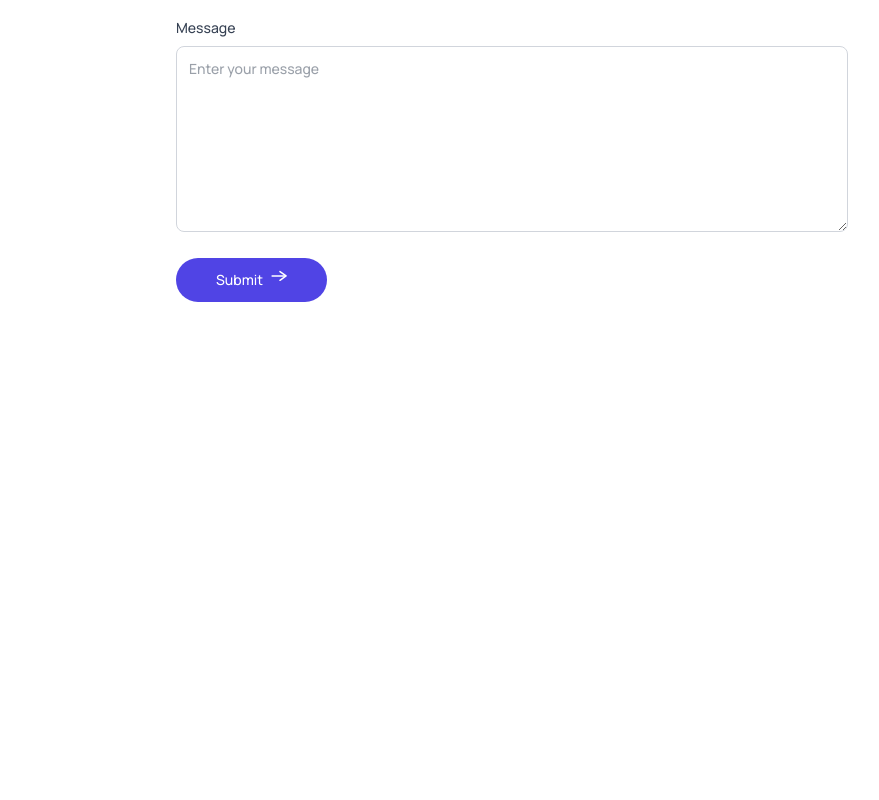
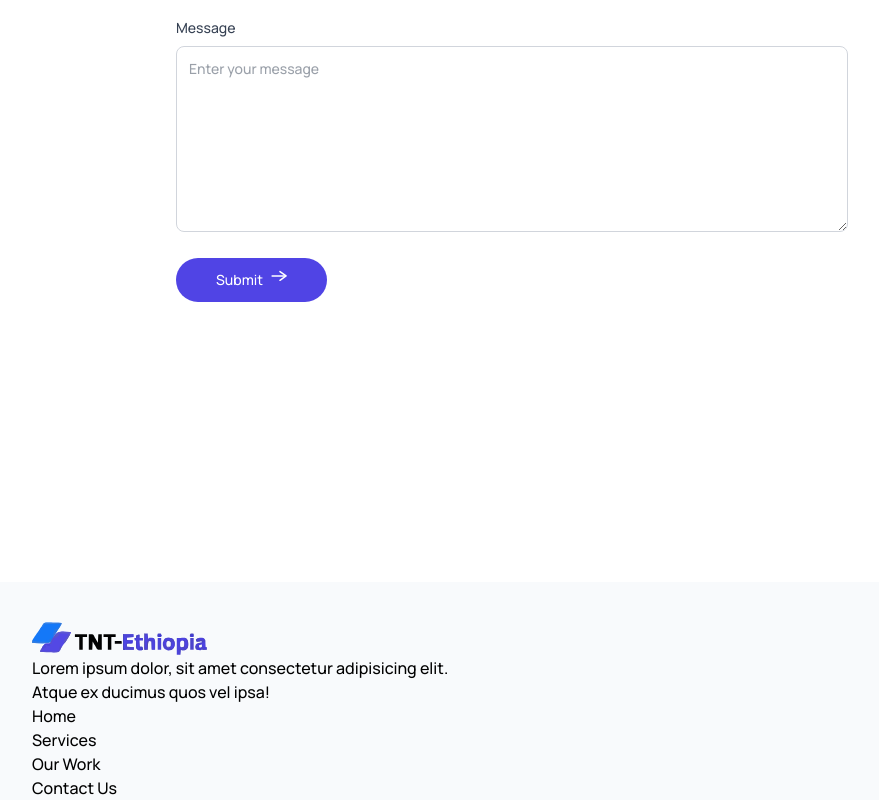
Before and after one commit to natitam1/tnt_ethiopia, a React (Vite) app: page / in a window 1280 px wide. Shown: the part 3579-4379 px from the top of the page, without its empty margins (128-1007 px from the left). Before the commit the page ends 4001 px from the top, so only its background shows below. Built offline with nearby package versions, Linux system fonts and the light colour scheme.

Commit message:
Add footer section

```diff
--- a/src/App.jsx
+++ b/src/App.jsx
@@ -7,6 +7,7 @@ import OurWork from "./components/OurWork";
 import Teams from "./components/Teams";
 import ContactUs from "./components/ContactUs";
 import { Toaster } from "react-hot-toast";
+import Footer from "./components/Footer";
 
 const App = () => {
   const [theme, setTheme] = useState(
@@ -22,6 +23,7 @@ const App = () => {
       <OurWork />
       <Teams />
       <ContactUs />
+      <Footer />
     </div>
   );
 };
--- /dev/null
+++ b/src/components/Footer.jsx
@@ -0,0 +1,43 @@
+import React from "react";
+import assets from "../assets/assets";
+
+const Footer = () => {
+  return (
+    <div className="bg-slate-50 dark:bg-gray-900 pt-10 sm:pt-10 mt-20 sm:mt-40 px-4 sm:px-10 lg:px-24 xl:px-40">
+      {/* footer top  */}
+      <div className="flex justify-between lg:items-center max-lg:flex-col gap-10">
+        <div>
+          <img src={assets.logo} className="w-32 sm:w-44" alt="" />
+          <p className="max-w-md">
+            Lorem ipsum dolor, sit amet consectetur adipisicing elit. Atque ex
+            ducimus quos vel ipsa!
+          </p>
+          <ul>
+            <li>
+              <a href="#hero" className="hover:text-primary">
+                Home
+              </a>
+            </li>
+            <li>
+              <a href="#services" className="hover:text-primary">
+                Services
+              </a>
+            </li>
+            <li>
+              <a href="#our-work" className="hover:text-primary">
+                Our Work
+              </a>
+            </li>
+            <li>
+              <a href="#contact-us" className="hover:text-primary">
+                Contact Us
+              </a>
+            </li>
+          </ul>
+        </div>
+      </div>
+    </div>
+  );
+};
+
+export default Footer;
```
